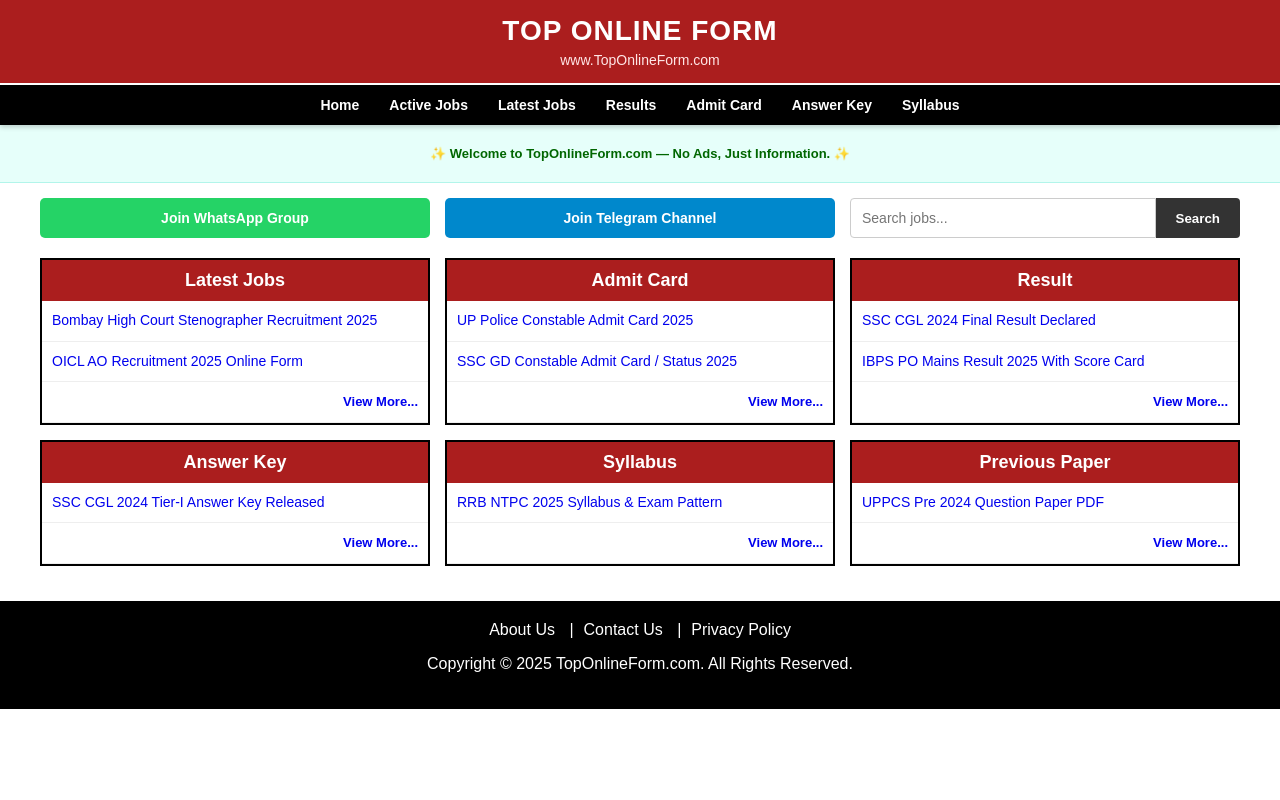
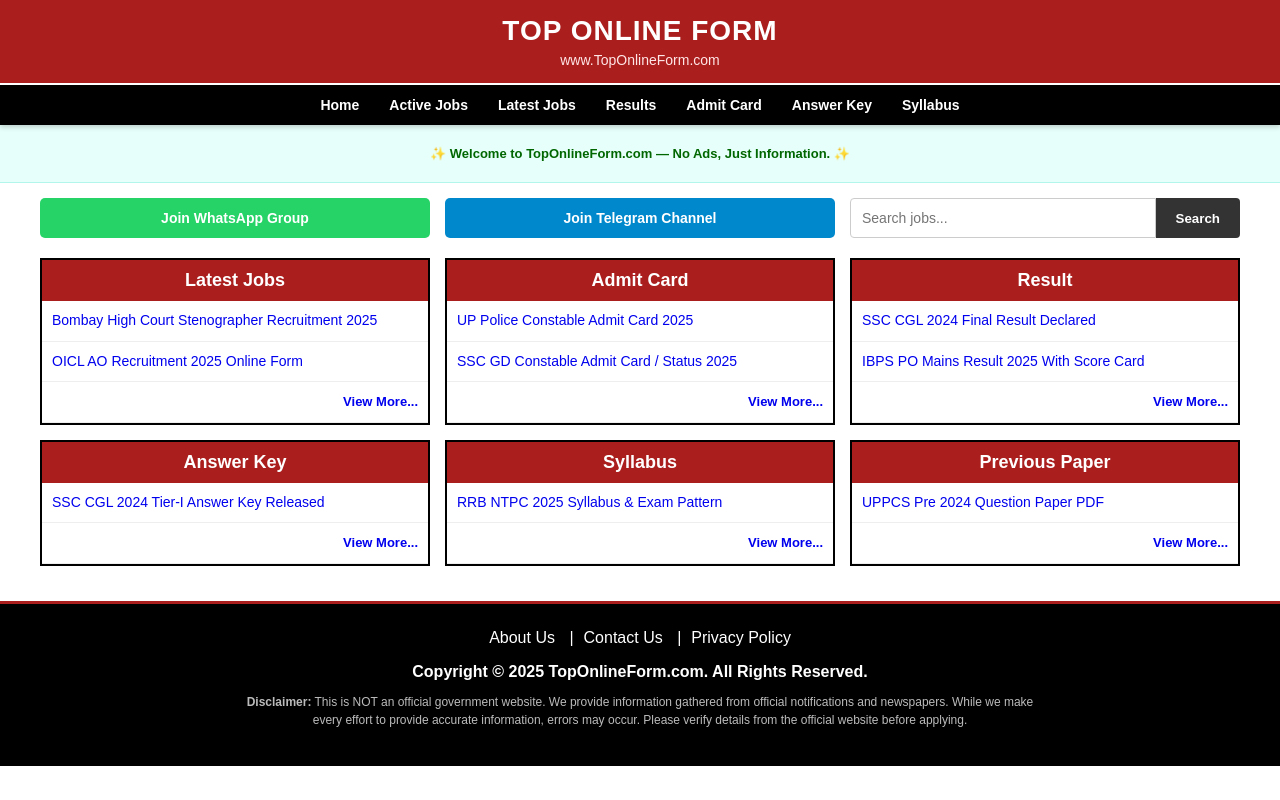
Before and after one commit to dr90929/govt-jobs-portal, a React (Vite) app: page / in a window 1280 px wide. Built offline with nearby package versions, Linux system fonts and the light colour scheme.

Commit message:
Update App.jsx

```diff
--- a/src/App.jsx
+++ b/src/App.jsx
@@ -111,13 +111,23 @@ function JobDetails() {
 
 function Footer() {
   return (
-    <div style={{background: '#000', color: 'white', padding: '20px', textAlign: 'center', marginTop: '20px'}}>
-      <div style={{marginBottom: '10px'}}>
-        <Link to="/about" style={{color: 'white', margin: '0 10px'}}>About Us</Link> |
-        <Link to="/contact" style={{color: 'white', margin: '0 10px'}}>Contact Us</Link> |
-        <Link to="/privacy" style={{color: 'white', margin: '0 10px'}}>Privacy Policy</Link>
+    <div style={{background: '#000', color: 'white', padding: '25px', textAlign: 'center', marginTop: '20px', borderTop: '3px solid #ab1e1e'}}>
+
+      {/* Important Links */}
+      <div style={{marginBottom: '15px'}}>
+        <Link to="/about" style={{color: 'white', margin: '0 10px', textDecoration:'none'}}>About Us</Link> |
+        <Link to="/contact" style={{color: 'white', margin: '0 10px', textDecoration:'none'}}>Contact Us</Link> |
+        <Link to="/privacy" style={{color: 'white', margin: '0 10px', textDecoration:'none'}}>Privacy Policy</Link>
       </div>
-      <p>Copyright © 2025 TopOnlineForm.com. All Rights Reserved.</p>
+
+      {/* Copyright Line */}
+      <p style={{fontWeight: 'bold', marginBottom: '10px'}}>Copyright © 2025 TopOnlineForm.com. All Rights Reserved.</p>
+
+      {/* DISCLAIMER (Jo aapne manga) */}
+      <div style={{fontSize: '12px', color: '#bbb', maxWidth: '800px', margin: '0 auto', lineHeight: '1.5'}}>
+        <p><strong>Disclaimer:</strong> This is NOT an official government website. We provide information gathered from official notifications and newspapers. While we make every effort to provide accurate information, errors may occur. Please verify details from the official website before applying.</p>
+      </div>
+
     </div>
   );
 }
```
